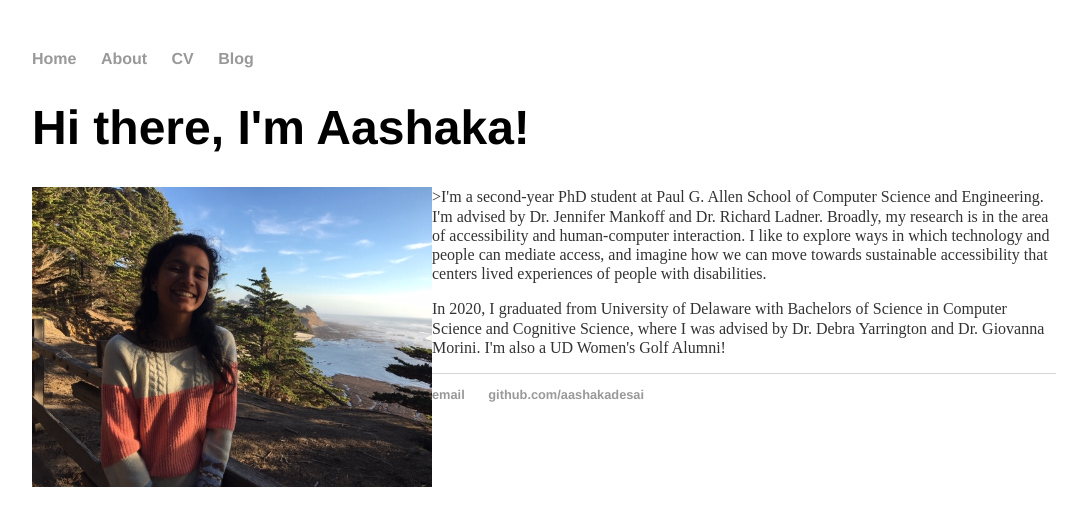
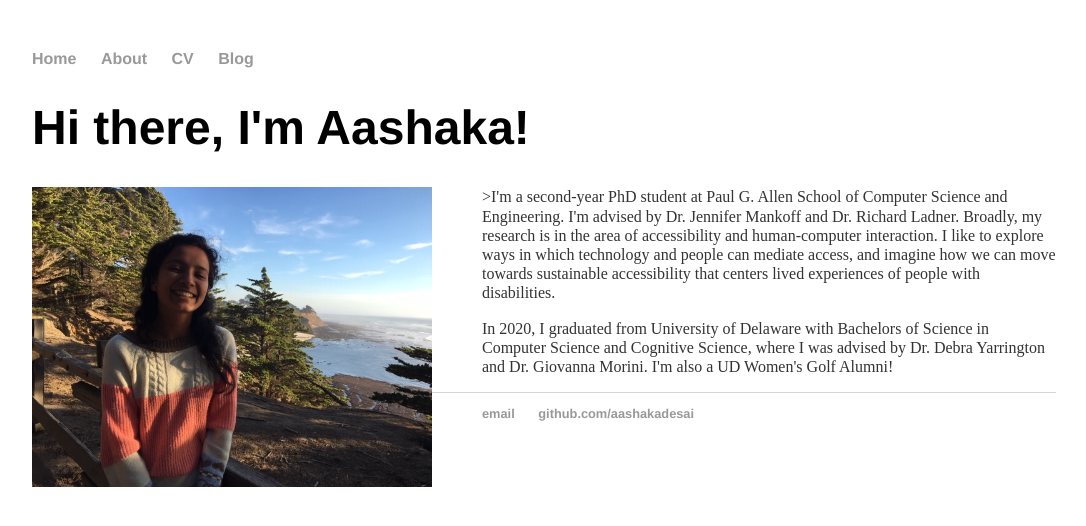
Before and after one commit to aashakadesai/aashakadesai.github.io, a Jekyll site: the page built from index.html, in a window 1280 px wide. Shown: the top 526 px of the page, without its empty margins (96-1182 px from the left). Built offline with Jekyll 4.4.1, drawn with Linux system fonts in a browser that asks for light colours.

Commit message:
Update index.html

```diff
--- a/index.html
+++ b/index.html
@@ -5,7 +5,7 @@
 <div class="blurb">
 
 	<h1>Hi there, I'm Aashaka!</h1>
-	<p>><img src="AashakaPicture.JPG" alt="Aashaka standing near cliffs at a beach, wearing a pink white and brown block sweater." style="float:left;height:300px;">I'm a second-year PhD student at Paul G. Allen School of Computer Science and Engineering. I'm advised by Dr. Jennifer Mankoff and Dr. Richard Ladner. Broadly, my research is in the area of accessibility and human-computer interaction. I like to explore ways in which technology and people can mediate access, and imagine how we can move towards sustainable accessibility that centers lived experiences of people with disabilities.</p>
+	<p>><img src="AashakaPicture.JPG" alt="Aashaka standing near cliffs at a beach, wearing a pink white and brown block sweater." style="float:left;height:300px;padding-right:50px">I'm a second-year PhD student at Paul G. Allen School of Computer Science and Engineering. I'm advised by Dr. Jennifer Mankoff and Dr. Richard Ladner. Broadly, my research is in the area of accessibility and human-computer interaction. I like to explore ways in which technology and people can mediate access, and imagine how we can move towards sustainable accessibility that centers lived experiences of people with disabilities.</p>
 
 	<p>In 2020, I graduated from University of Delaware with Bachelors of Science in Computer Science and Cognitive Science, where I was advised by Dr. Debra Yarrington and Dr. Giovanna Morini. I'm also a UD Women's Golf Alumni!</p>
 </div><!-- /.blurb -->
```
